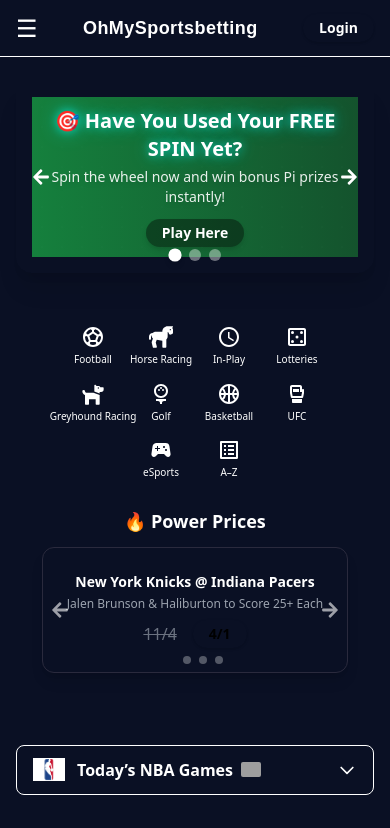
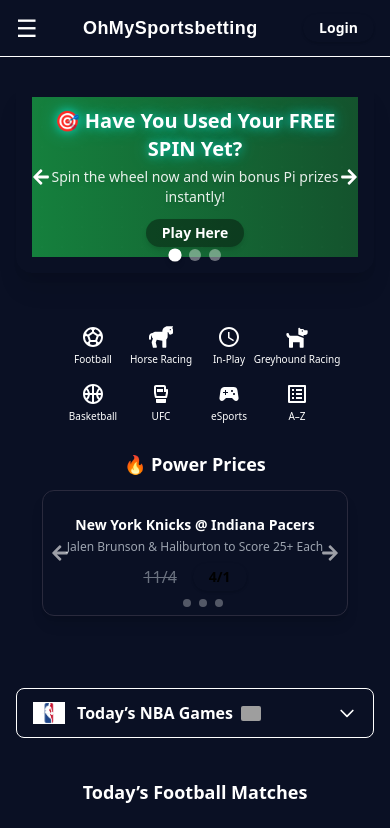
Before and after one commit to Darr-Eire/oh-my-sportsbetting, a Next.js app: page / in a window 390 px wide. Shown: the top 828 px of the page. Built offline with nearby package versions, Linux system fonts and the light colour scheme; grey boxes are pictures that could not be loaded.

Commit message:
Fix SportsCarousel spacing on small screens, update logos

```diff
--- a/components/SportsCarousel.tsx
+++ b/components/SportsCarousel.tsx
@@ -16,9 +16,9 @@
   { name: "Football", icon: MdSportsSoccer, slug: "football" },
   { name: "Horse Racing", icon: FaHorse, slug: "horse-racing" },
   { name: "In-Play", icon: MdAccessTime, slug: "in-play" },
-  { name: "Lotteries", icon: MdOutlineCasino, slug: "lotteries" },
+
   { name: "Greyhound Racing", icon: FaDog, slug: "greyhound-racing" },
-  { name: "Golf", icon: MdOutlineSportsGolf, slug: "golf" },
+
   { name: "Basketball", icon: MdOutlineSportsBasketball, slug: "basketball" },
   { name: "UFC", icon: MdOutlineSportsMma, slug: "ufc" },
   { name: "eSports", icon: MdSportsEsports, slug: "esports" },
```
